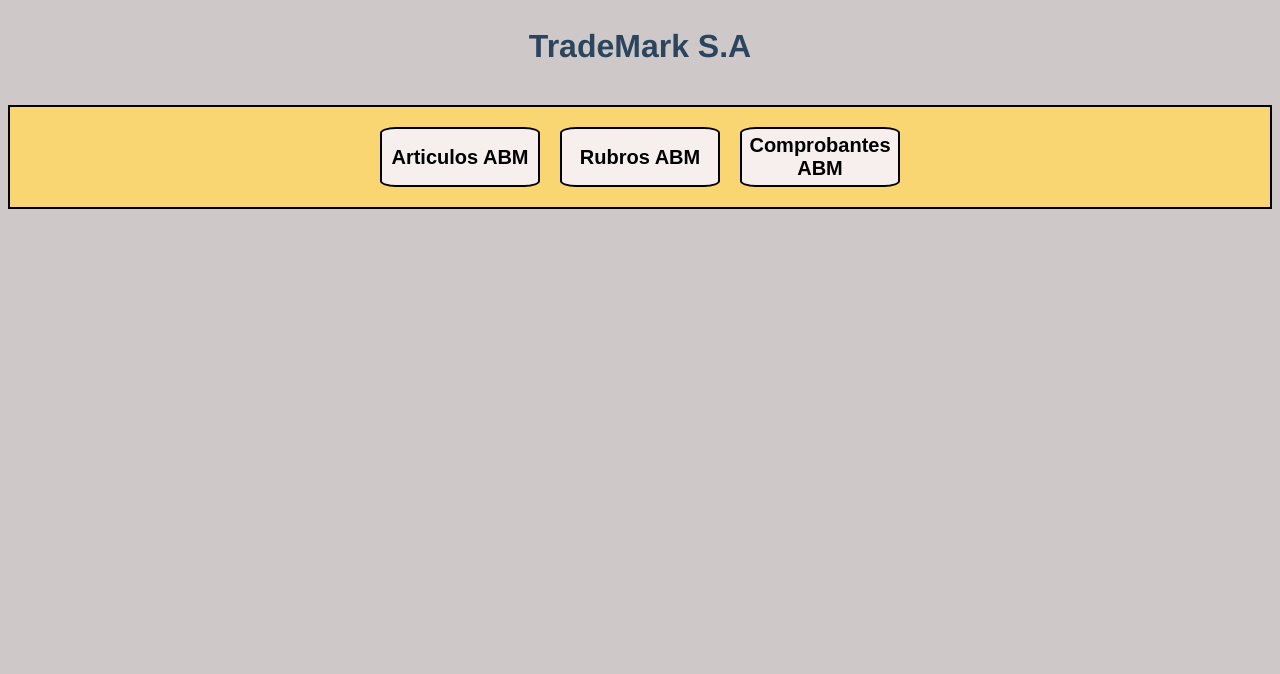
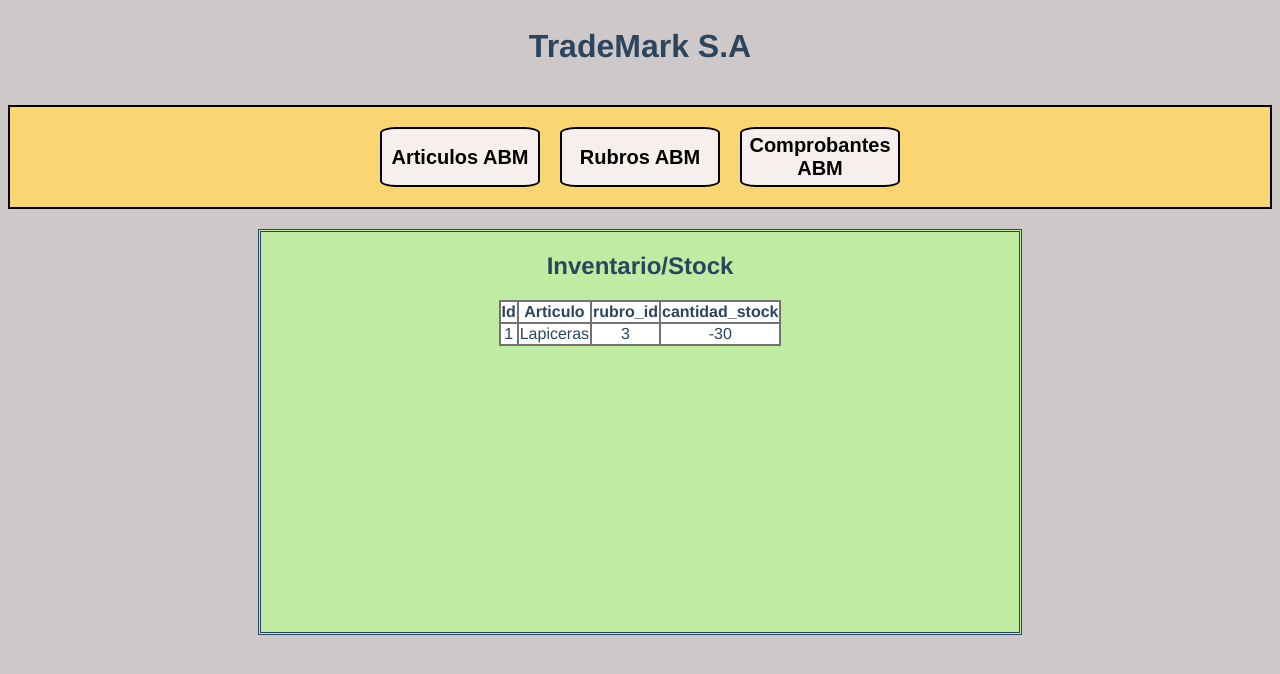
Before and after one commit to NehuenCuenca/frontProyectoLVC, a Vue app: page / in a window 1280 px wide. Shown: the top 674 px of the page. Built offline with nearby package versions, Linux system fonts and the light colour scheme.

Commit message:
ultimos cambios

```diff
--- a/src/components/INFOarticulos.vue
+++ b/src/components/INFOarticulos.vue
@@ -108,7 +108,11 @@
 
         computed:{
             filtroNombreArticulo(){
-                return this.articulos.filter((elem)=>elem.nombre_rubro.toLowerCase().includes(this.busqueda.trim().toLowerCase()))
+                if(this.busqueda==""){
+                    return this.articulos
+                }else {
+                    return this.articulos.filter((elem)=>elem.nombre_rubro.toLowerCase().includes(this.busqueda.trim().toLowerCase()))
+                }
             },
         },
     }
--- a/src/components/INFOcomprobantes.vue
+++ b/src/components/INFOcomprobantes.vue
@@ -11,6 +11,14 @@
                 <option value="venta">Ventas</option>
             </select> -->
             <input type="text" v-model="busqueda" placeholder="Buscar por numero comprobante">
+            <br>
+            <br>
+            <span>Filtrar entre 2 fechas</span>
+            <br>
+            <input type="date" v-model="fecha1" class="inpFecha">
+            <input type="date" v-model="fecha2" class="inpFecha">
+            <br>
+            <button @click="limpiarCampos()">Limpiar fechas</button>
         </div>
 
         <ABMcomprobantes
@@ -31,7 +39,7 @@
                 </tr>
             </thead>
             <tbody>
-                <tr v-for="(comprobante, index) in filtroNumeroComprobante" :key="index">
+                <tr v-for="(comprobante, index) in filtroFecha" :key="index">
                     <td>{{comprobante.id}}</td>
                     <td>{{comprobante.codigoComprobante}}</td>
                     <td>{{comprobante.tipoOperacion}}</td>
@@ -63,6 +71,8 @@ export default {
             accion: "",
             id: 0,
             busqueda: "",
+            fecha1:"",
+            fecha2:"",
 
         }
     },
@@ -70,6 +80,7 @@ export default {
     created(){
       this.traerComprobantesCabeza();
     },
+
 
     components: {
         ABMcomprobantes,
@@ -96,14 +107,31 @@ export default {
             this.accion="";
         },
 
+        limpiarCampos(){
+            if(this.fecha1!="" && this.fecha2!=""){
+                this.busqueda=""
+                this.fecha1=""
+                this.fecha2=""
+            } else {
+                return
+            }
+        },
+
 
     },
 
     computed:{
         filtroNumeroComprobante(){
-            /* return this.comprobantesCabeza.filter((elem)=>elem.tipoOperacion.includes(this.busqueda)) */
             return this.comprobantesCabeza.filter((elem)=> elem.codigoComprobante>=this.busqueda)
         },
+
+        filtroFecha(){
+            if(this.fecha1=="" && this.fecha2==""){
+                return this.comprobantesCabeza
+            }else{
+                return this.comprobantesCabeza.filter((elem)=> elem.fecha>=this.fecha1 && elem.fecha<=this.fecha2)
+            }
+        }
     },
 
 }
@@ -138,4 +166,14 @@ export default {
     h4{
         margin: 5px;
     }
+
+    .inpFecha{
+        margin: 5px auto 5px auto;
+    }
+
+    span{
+        font: 10px;
+        font-weight: bold;
+        color: rgb(58, 57, 57);
+    }
 </style>
--- /dev/null
+++ b/src/components/INFOinventario.vue
@@ -0,0 +1,52 @@
+<template>
+    <div class="divInfo">
+        <h2>Inventario/Stock</h2>
+        <table>
+            <thead>
+                <tr>
+                    <th>Id</th>
+                    <th>Articulo</th>
+                    <th>rubro_id</th>
+                    <th>cantidad_stock</th>
+                </tr>
+            </thead>
+
+            <tbody>
+                <tr>
+                    <td>1</td>
+                    <td>Lapiceras</td>
+                    <td>3</td>
+                    <td>-30</td>
+                </tr>
+            </tbody>
+        </table>
+    </div>
+</template>
+
+<script>
+export default {
+
+}
+</script>
+
+
+<style scoped>
+
+    .divInfo{
+        min-height: 400px;
+        border-style: double;
+        width: 60%;
+        margin:20px auto 20px auto;
+        background-color: rgb(191, 235, 162);
+    }
+
+    table, th, td{
+        border: 2px solid rgb(116, 113, 113);
+        border-collapse: collapse;
+        margin:10px auto 10px auto;
+        background-color: rgb(255, 255, 255);
+    }
+
+
+
+</style>
--- a/src/views/Home.vue
+++ b/src/views/Home.vue
@@ -10,6 +10,7 @@
       <INFOarticulos v-if="abrirArticulosABM == true"></INFOarticulos>
       <INFOrubros v-if="abrirRubrosABM == true"></INFOrubros>
       <INFOcomprobantes v-if="abrirComprobantesABM == true"/>
+      <INFOinventario v-if="!abrirArticulosABM && !abrirRubrosABM && !abrirComprobantesABM"/>
     </div>
 
   </div>
@@ -20,6 +21,7 @@
 import INFOarticulos from "../components/INFOarticulos.vue";
 import INFOrubros from "../components/INFOrubros.vue";
 import INFOcomprobantes from "../components/INFOcomprobantes.vue";
+import INFOinventario from "../components/INFOinventario.vue";
 
 export default {
 
@@ -29,6 +31,7 @@ export default {
     INFOarticulos,
     INFOrubros,
     INFOcomprobantes,
+    INFOinventario,
   },
 
   data() {
```
